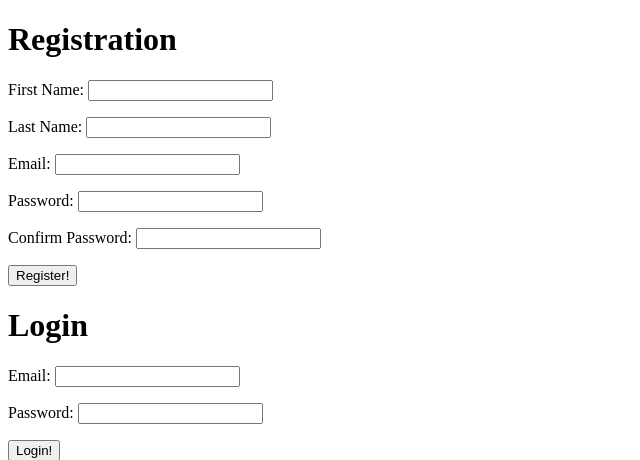
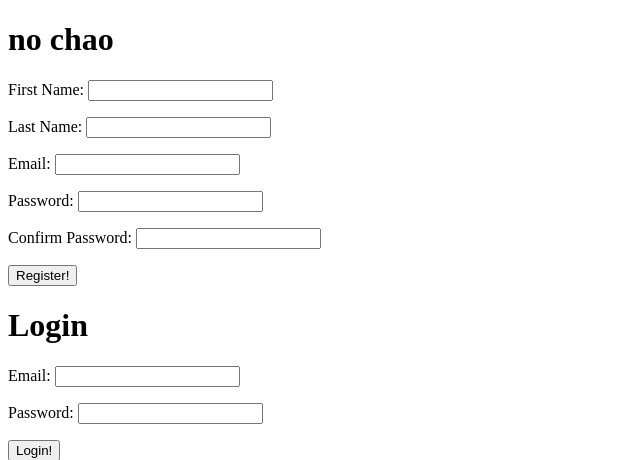
Before and after one commit to Catalina-AR/prueba-coding-dojo, a Django app: page / in a window 1280 px wide. Shown: the top 460 px of the page, without its empty margins (0-640 px from the left). Run offline with Django 3.2, Linux system fonts and the light colour scheme.

Commit message:
se modifica

```diff
--- a/login_app/templates/index.html
+++ b/login_app/templates/index.html
@@ -11,7 +11,7 @@
         <p>{{message}}</p>
         {% endfor %}
     {% endif %}
-    <h1>Registration</h1>
+    <h1>no chao</h1>
     <form action="/register" method="post">
         {% csrf_token %}
 
```
